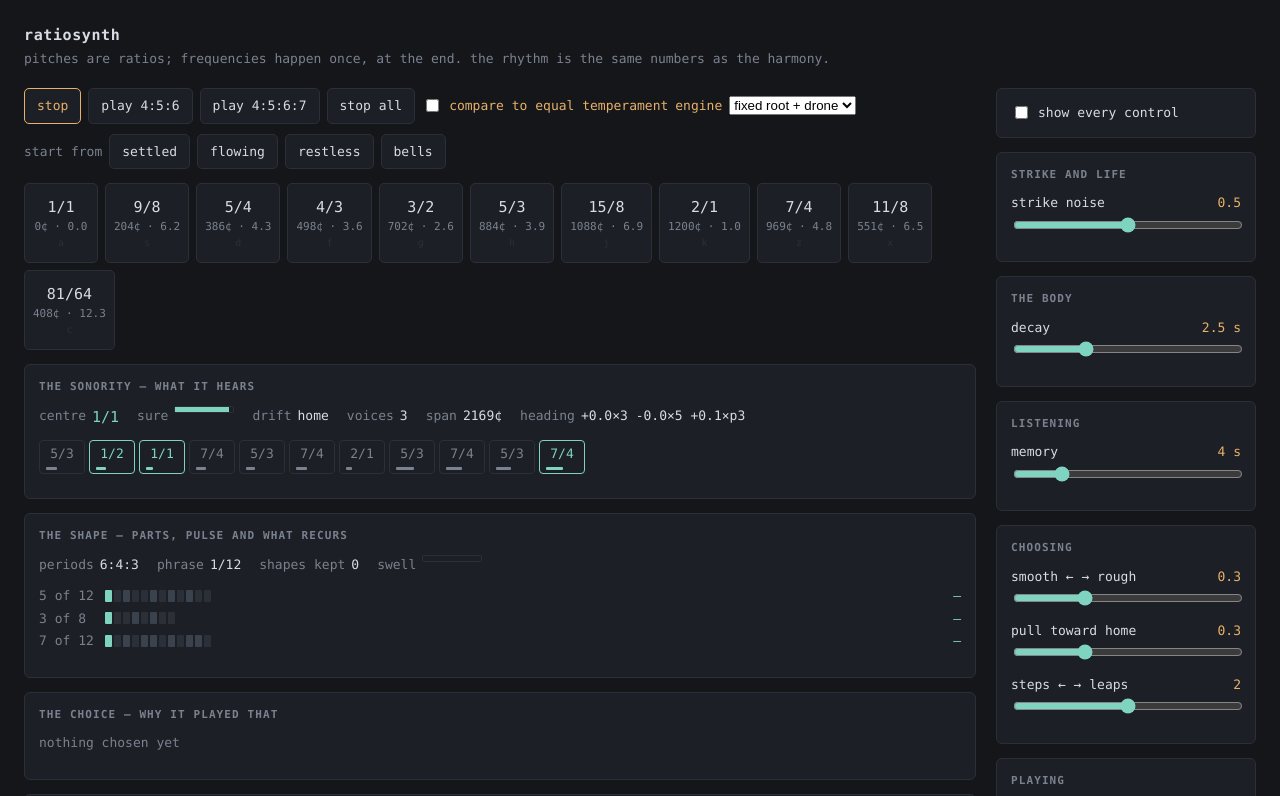
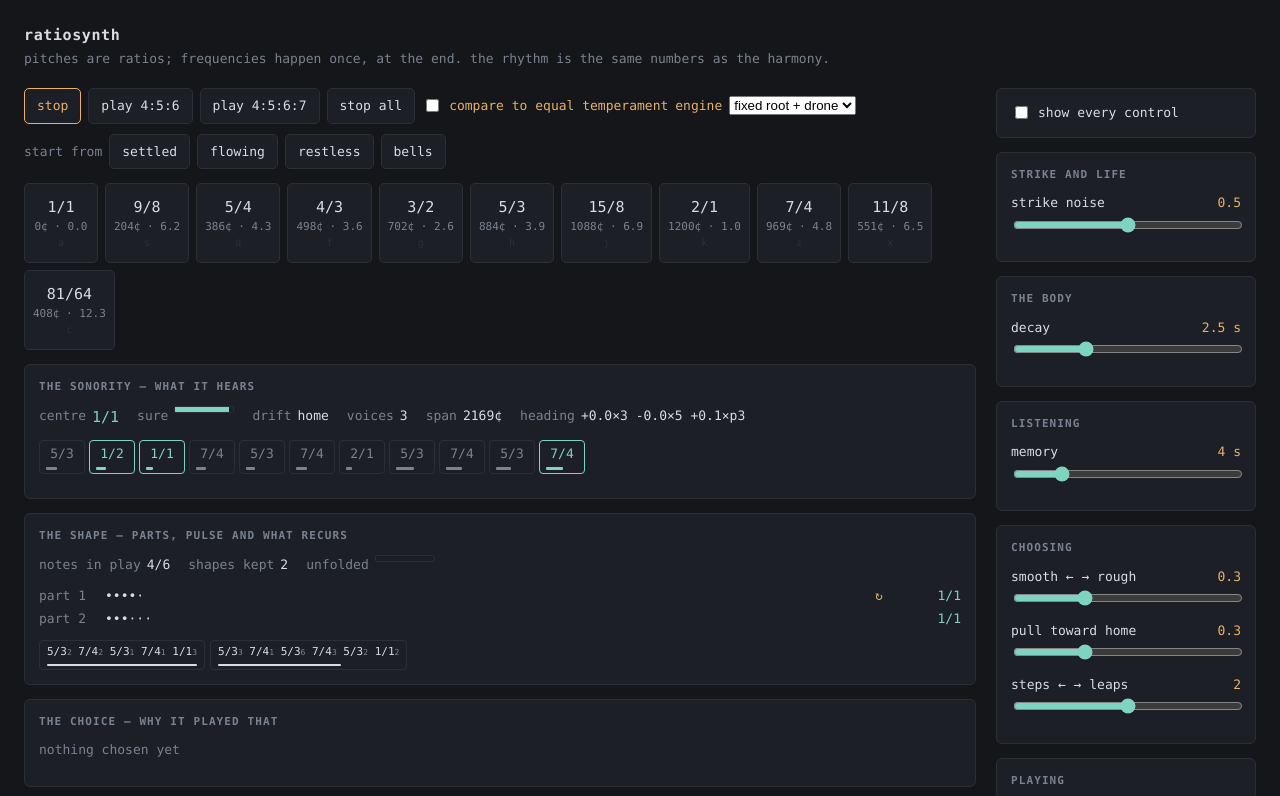
Before and after one commit to VasiliyRyabtsev/ratiosynth, a website built with Vite: page index.html in a window 1280 px wide. Both pictures are taken after a click on the button "let it play". Shown: the top 796 px of the page. Built offline with nearby package versions, Linux system fonts and the light colour scheme.

Commit message:
Pin a shape in the fixed-root engine
The shapes panel and its "click to pin" were wired only to the old engine, so
the sentence in the page describing them was false for the engine anyone was
listening to. The panel now follows whichever engine is running.

Pinning means something exact here. A pinned phrase stops fading, and it is at
distance nought from wherever the music is — phrase choice is already a draw
weighted by 2^-(distance from what was meant), so distance nought says the
shape is home, not home for its own family but home everywhere. It can arrive
in the middle of a family it has no relation to.

Measured over eight minutes after pinning at two: a shape that was 1% of what
got played becomes 45%, or 64% if it was already the strongest. With nothing
pinned every number is unchanged.

```diff
--- a/explore/ratios/compose.js
+++ b/explore/ratios/compose.js
@@ -375,10 +375,18 @@ export class Composer {
    * back because home is the most probable place to be.
    */
   near(intended) {
-    const family = [...this.phrases.values()].filter((p) => this.distance(p, intended) < Infinity);
+    // A pinned phrase is at distance nought from wherever the music is.
+    //
+    // Pinning is the listener saying "that one". Said in this engine's own
+    // currency, that means the shape is home — not home for the family it
+    // belongs to, but home everywhere, so it is as likely to be played as
+    // whatever was actually meant, and it can arrive in the middle of a family
+    // it has no relation to. It is the only way anything outside the music
+    // reaches in, and it costs one term.
+    const family = [...this.phrases.values()].filter((p) => p.pinned || this.distance(p, intended) < Infinity);
     const child = this.vary(intended);
     if (child && !this.phrases.has(child.id)) family.push(child);
-    const weights = family.map((p) => Math.pow(2, -this.distance(p, intended)));
+    const weights = family.map((p) => Math.pow(2, -(p.pinned ? 0 : this.distance(p, intended))));
     const picked = draw(family, weights, this.random);
     if (!this.phrases.has(picked.id)) this.phrases.set(picked.id, picked);
     return picked;
@@ -403,7 +411,10 @@ export class Composer {
     // unfolding, so a forgotten phrase gets re-invented under the same name a
     // minute later with a freshly drawn rhythm.
     const keep = Math.exp(-1 / Math.max(1, this.params.memory));
-    for (const phrase of this.phrases.values()) phrase.count = Math.max(0.05, phrase.count * keep);
+    for (const phrase of this.phrases.values()) {
+      if (phrase.pinned) continue; // pinned is exactly this: it stops fading
+      phrase.count = Math.max(0.05, phrase.count * keep);
+    }
     return seen ?? picked;
   }
 
@@ -647,6 +658,45 @@ export class Composer {
     ];
   }
 
+  /** Hold a shape in the vocabulary, or let it go again. */
+  pin(id, on = true) {
+    const phrase = this.phrases.get(id);
+    if (phrase) phrase.pinned = on;
+    return phrase;
+  }
+
+  /**
+   * What the piece is made of just now, for looking at.
+   *
+   * The vocabulary is the interesting thing to show: this engine's whole claim
+   * is that it has one, and that it comes back to it. Weight is how strongly a
+   * shape is currently drawn on, against whichever is drawn on most.
+   */
+  describe() {
+    const phrases = [...this.phrases.values()].sort((a, b) => b.count - a.count);
+    const most = Math.max(1e-9, ...phrases.map((p) => p.count));
+    return {
+      admitted: this.admitted,
+      of: this.order.length,
+      progress: this.progress(),
+      phrases: phrases.map((phrase) => ({
+        id: phrase.id,
+        notes: phrase.points,
+        counts: phrase.counts,
+        weight: phrase.count / most,
+        pinned: phrase.pinned,
+      })),
+      parts: this.parts.map((part) => ({
+        index: part.index,
+        playing: part.phrase ? part.phrase.id : null,
+        muted: part.mute,
+        anchor: part.anchor ? part.anchor.ratio : null,
+        step: part.step,
+        length: part.phrase ? part.phrase.points.length : 0,
+      })),
+    };
+  }
+
   maybeMove() {
     return false; // the root does not move. That is the whole idea.
   }
@@ -746,7 +796,7 @@ function contourFor(points) {
 function phraseFrom(points, counts) {
   // The rhythm is part of the phrase's name, because two phrases on the same
   // notes with different lengths are two phrases.
-  return { points, counts, count: 1, octaves: contourFor(points), id: key(points) + " " + counts.join(".") };
+  return { points, counts, count: 1, pinned: false, octaves: contourFor(points), id: key(points) + " " + counts.join(".") };
 }
 
 /** The interval from each note of a phrase to the next. */
--- a/index.html
+++ b/index.html
@@ -111,6 +111,8 @@
       }
       .shape:hover { border-color: var(--dim); }
       .shape.pinned { border-color: var(--hot); color: var(--hot); }
+      .shape.live { color: var(--fg); }
+      .shape sub { font-size: 8px; opacity: 0.55; vertical-align: baseline; }
       .shape .bar { display: block; height: 2px; margin-top: 3px; background: currentColor; }
       #auto.on { border-color: var(--hot); color: var(--hot); }
       .row { display: flex; gap: 7px; flex-wrap: wrap; align-items: center; }
@@ -176,9 +178,12 @@
 
         <div class="note">
           hold a pad or its key to sustain. click a remembered shape to pin it, and it
-          stops fading and keeps coming back. the comparison toggle rounds every pitch
-          to the nearest equal-tempered step — the only place in this project that
-          rounds anything, and it is there so you can hear what is being given up.
+          stops fading and keeps coming back — under the fixed-root engine a pinned
+          shape also counts as home wherever the music is, so it can arrive in the
+          middle of anything. the small numbers are how long each note is held. the
+          comparison toggle rounds every pitch to the nearest equal-tempered step —
+          the only place in this project that rounds anything, and it is there so you
+          can hear what is being given up.
         </div>
       </div>
 
--- a/src/main.js
+++ b/src/main.js
@@ -695,6 +695,7 @@ function drawReading() {
 // the structure is visible: which layer moves at which speed, where in the
 // phrase we are, and what is being repeated.
 function drawShape() {
+  if (usingRoot()) return drawRootShape();
   const shape = player.describe(now());
 
   const field = (label, value) => `<div><span class="lbl">${label}</span>${value}</div>`;
@@ -738,9 +739,65 @@ function drawShape() {
     .join("");
 }
 
+/**
+ * The same panel for the fixed-root engine.
+ *
+ * Its vocabulary is the thing worth seeing — the whole claim of that engine is
+ * that it has one and comes back to it — so the shapes list is its phrases,
+ * strongest first, with the notes each one moves through and how long they are
+ * held. Clicking still pins, and pinning still means the same thing: this shape
+ * stops fading, and it becomes as likely to be played as whatever the music
+ * meant to play, wherever it is.
+ */
+function drawRootShape() {
+  const shape = rootComposer.describe();
+
+  const field = (label, value) => `<div><span class="lbl">${label}</span>${value}</div>`;
+  document.getElementById("shape").innerHTML = [
+    field("notes in play", `${shape.admitted}/${shape.of}`),
+    field("shapes kept", shape.phrases.length),
+    field(
+      "unfolded",
+      `<span class="conf"><span style="width:${(shape.progress * 100).toFixed(0)}%"></span></span>`,
+    ),
+  ].join("");
+
+  document.getElementById("parts").innerHTML = shape.parts
+    .map(
+      (part) => `<div class="part">
+        <span class="name">part ${part.index + 1}</span>
+        <span class="grid">${part.length ? "•".repeat(part.step) + "·".repeat(Math.max(0, part.length - part.step)) : ""}</span>
+        <span class="rep">${part.muted ? "" : "↻"}</span>
+        <span class="pitch">${part.anchor ? format(part.anchor) : "—"}</span>
+      </div>`,
+    )
+    .join("");
+
+  const playing = new Set(shape.parts.map((part) => part.playing));
+  document.getElementById("gestures").innerHTML = shape.phrases
+    .slice(0, 12)
+    .map(
+      (phrase) => `<div class="shape${phrase.pinned ? " pinned" : ""}${playing.has(phrase.id) ? " live" : ""}" data-id="${escapeAttribute(phrase.id)}">
+        ${phrase.notes.map((note, i) => `${format(note)}<sub>${phrase.counts[i]}</sub>`).join(" ")}
+        <span class="bar" style="width:${Math.round(phrase.weight * 100)}%"></span>
+      </div>`,
+    )
+    .join("");
+}
+
+function escapeAttribute(text) {
+  return text.replace(/&/g, "&amp;").replace(/"/g, "&quot;").replace(/</g, "&lt;");
+}
+
 document.getElementById("gestures").addEventListener("click", (event) => {
   const shape = event.target.closest(".shape");
   if (!shape) return;
+  if (usingRoot()) {
+    const id = shape.dataset.id;
+    const phrase = rootComposer.phrases.get(id);
+    rootComposer.pin(id, !phrase?.pinned);
+    return;
+  }
   const id = Number(shape.dataset.id);
   const entry = player.gestures.entries.find((candidate) => candidate.id === id);
   player.gestures.pin(id, !entry?.pinned);
```
Also changed, not shown: DESIGN.md (+27 -0 lines).
